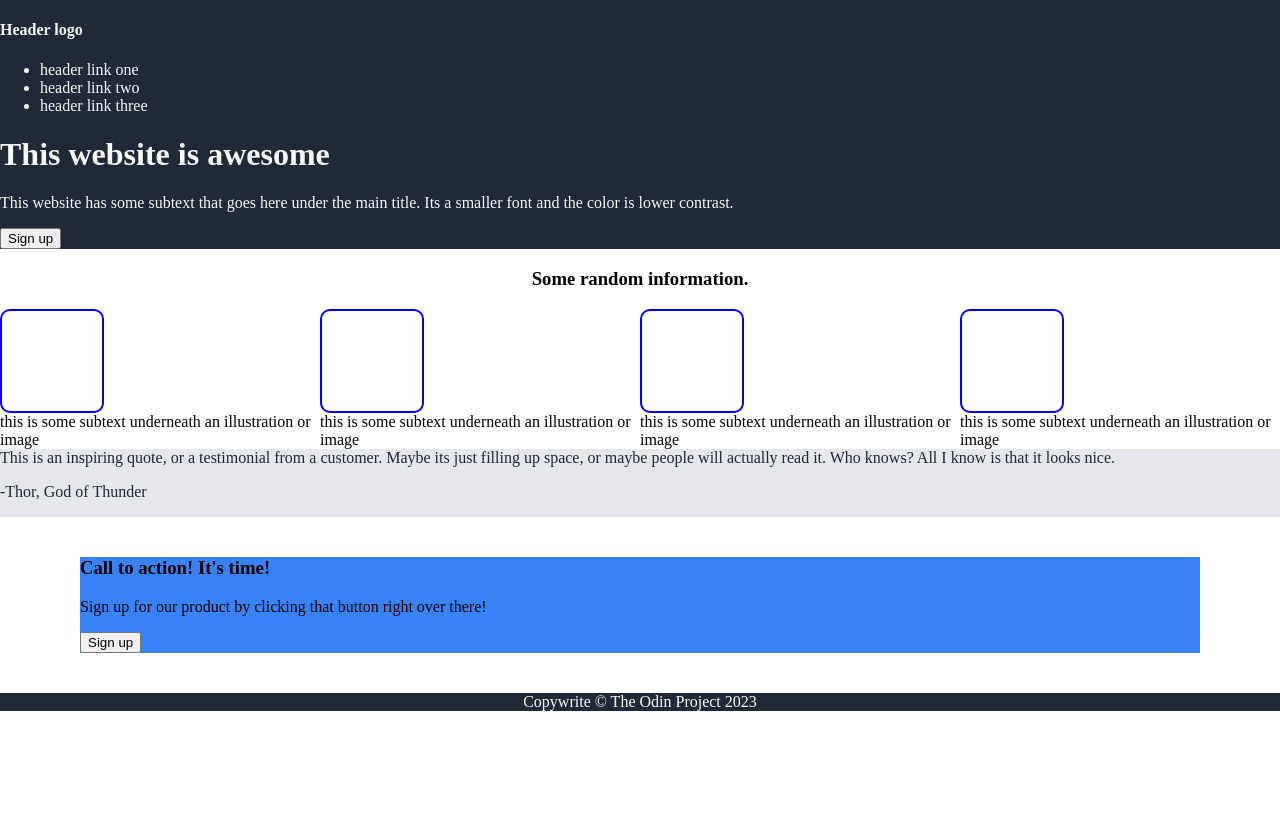
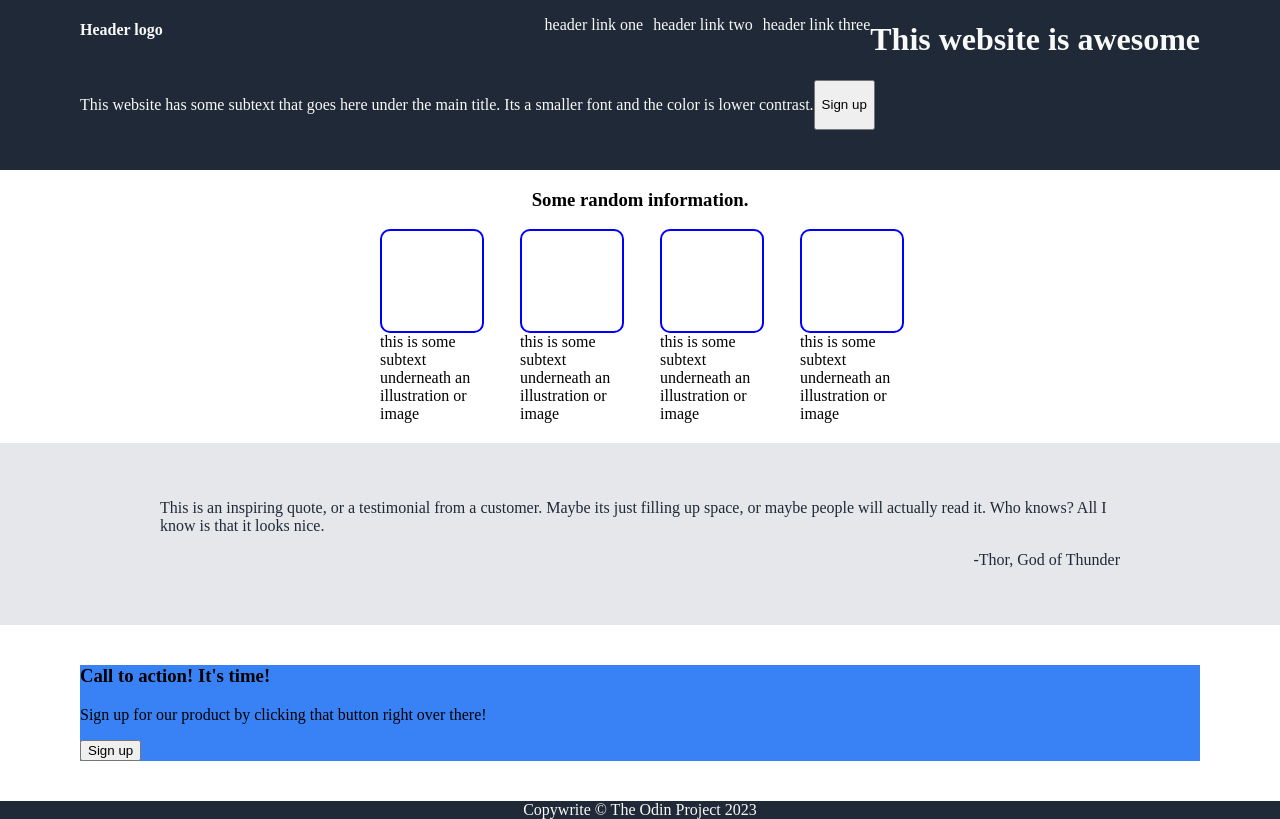
Before and after one commit to BkPhillip/odin-landing-page, a plain HTML site: page index.html in a window 1280 px wide. Drawn offline with Linux system fonts and the light colour scheme.

Commit message:
Add more styling to containers
Add padding and margins to containers. Make list to links into flex box
and remove bullets from list,

```diff
--- a/index.html
+++ b/index.html
@@ -7,7 +7,7 @@
     </head>
     <body>
         <div class="header">
-            <h4>Header logo</h4>
+            <h4 class="logo">Header logo</h4>
             <ul>
                 <li>header link one</li>
                 <li>header link two</li>
@@ -42,8 +42,8 @@
         </div>
 
         <div class="quote-container">
-            <span>This is an inspiring quote, or a testimonial from a customer. Maybe its just filling up space, or maybe people will actually read it. Who knows? All I know is that it looks nice.</p>
-            <span>-Thor, God of Thunder</p>
+            <p>This is an inspiring quote, or a testimonial from a customer. Maybe its just filling up space, or maybe people will actually read it. Who knows? All I know is that it looks nice.</p>
+            <p class="quote-author">-Thor, God of Thunder</p>
         </div>
 
         <div class="cta-container">
--- a/styles.css
+++ b/styles.css
@@ -11,6 +11,20 @@ body {
     color: #F9FAF8;
 }
 
+.header {
+    display: flex;
+    flex-wrap: wrap;
+    padding: 0 80px 40px;
+}
+
+
+.header ul {
+    display: flex;
+    gap: 10px;
+    list-style-type: none;
+    margin-left: auto;
+}
+
 .card-container {
     display: flex;
     flex-direction: column;
@@ -20,6 +34,12 @@ body {
 .all-cards {
     display: flex;
     justify-content: center;
+    gap: 40px;
+    margin-bottom: 20px;
+}
+
+.card {
+    width: 100px;
 }
 
 .image {
@@ -32,13 +52,12 @@ body {
 .quote-container {
     background-color: #E5E7EB;
     color: #1f2937;
+    padding: 40px 160px;
 }
 
-/* .cta-containter {
-    display: flex;
-    justify-content: center;
-    align-items: center;
-} */
+.quote-author {
+    text-align: right;
+}
 
 .call-to-action {
     background-color: #3882F6;
```
